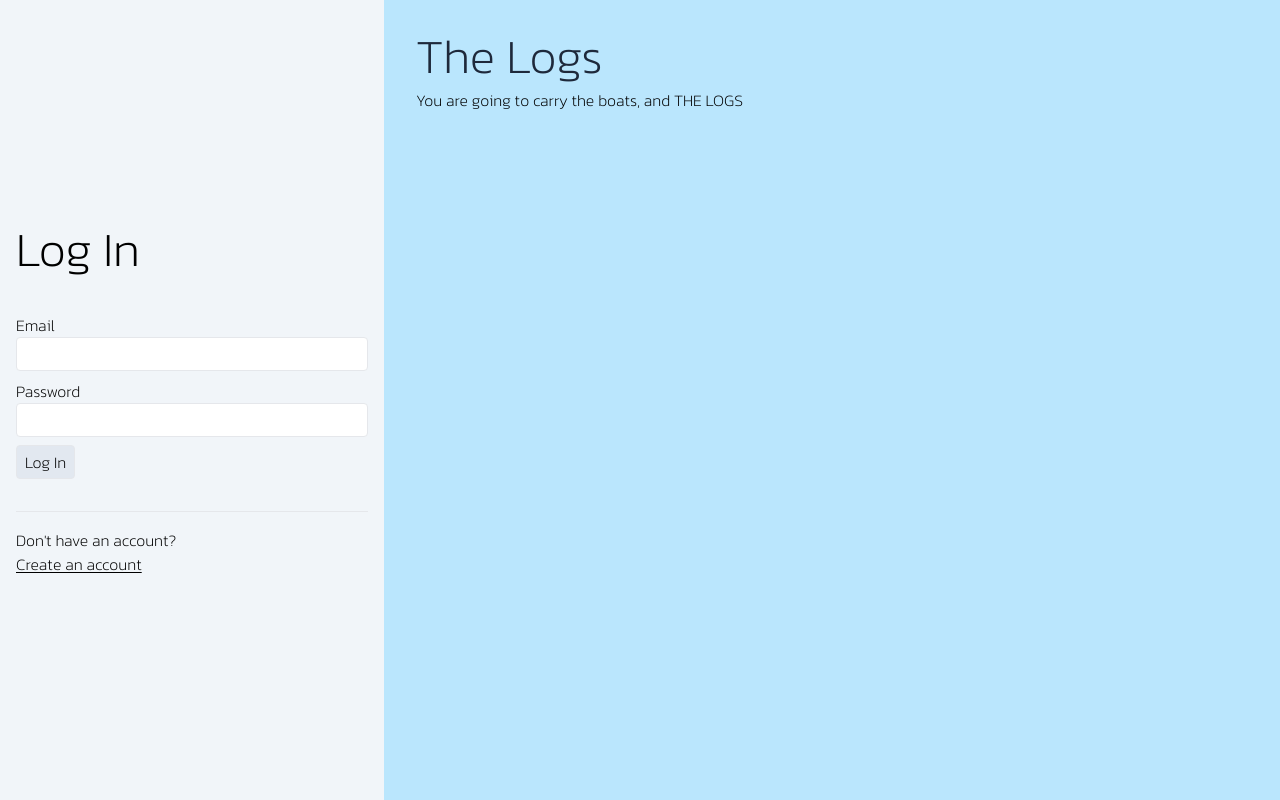
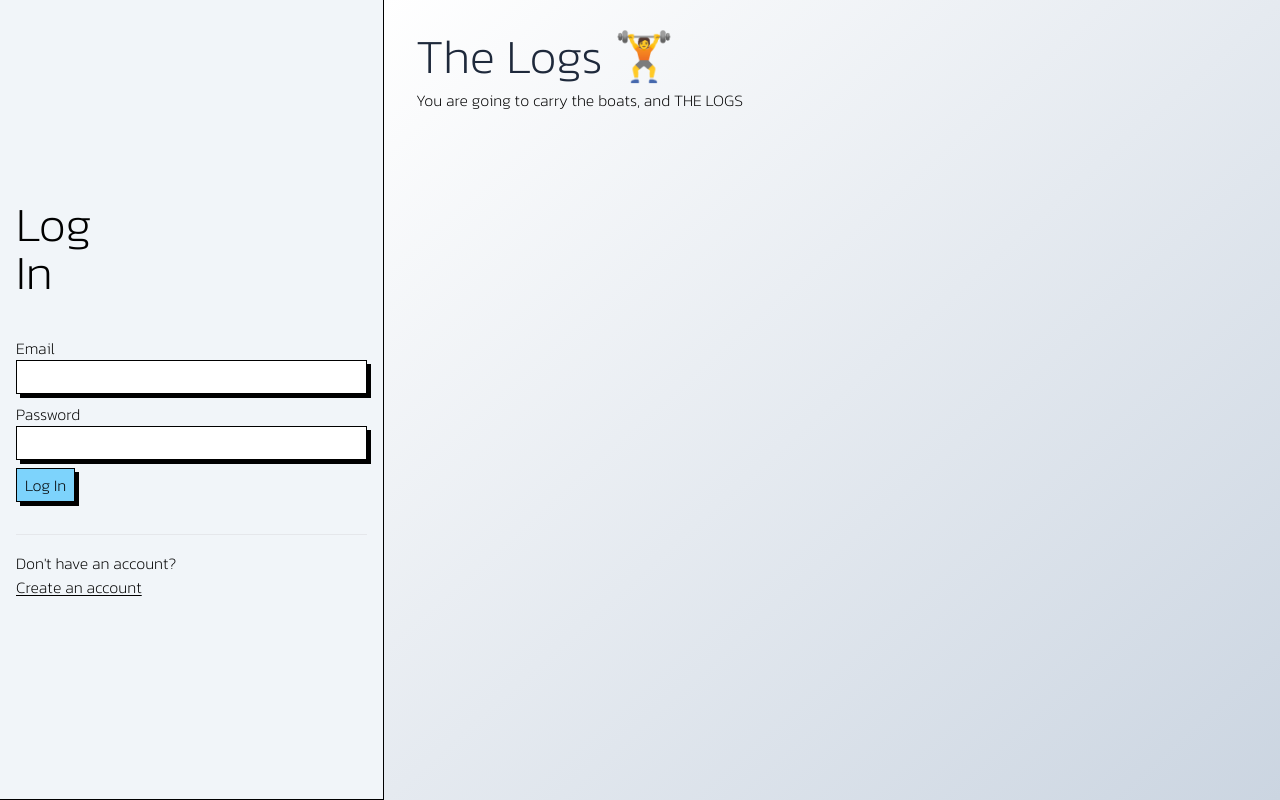
Before and after one commit to dannygrimmig/workout-app, a Next.js app: page /auth in a window 1280 px wide. Built offline with nearby package versions, Linux system fonts and the light colour scheme.

Commit message:
auth styling

```diff
--- a/app/layout.tsx
+++ b/app/layout.tsx
@@ -4,8 +4,8 @@ import type { Metadata } from "next";
 
 export const metadata: Metadata = {
   title: {
-    template: "%s | The Logs",
-    default: "The Logs",
+    template: "%s | The Logs 🏋️",
+    default: "The Logs 🏋️",
   },
   description: "The Logs | Create, Share, and Track your workouts.",
   metadataBase: new URL("https://workout-app-one-self.vercel.app/"),
--- a/app/ui/Auth/authForm.tsx
+++ b/app/ui/Auth/authForm.tsx
@@ -11,11 +11,11 @@ export function Authentication() {
 
   return (
     <div className="grid sm:grid-cols-10 min-h-screen">
-      <div className="sm:col-span-4 lg:col-span-3 h-screen flex flex-col gap-8 justify-center px-4 sm:sticky top-0">
+      <div className="sm:col-span-4 lg:col-span-3 h-screen flex flex-col gap-8 justify-center px-4 sm:sticky top-0 sm:border-r border-b border-black">
         <div className="flex justify-between">
           <h1 className="text-5xl">{actionText}</h1>
           <h2 className="text-5xl font-header text-slate-800 mb-2 sm:invisible">
-            The Logs
+            The Logs 🏋️
           </h2>
         </div>
 
@@ -29,7 +29,7 @@ export function Authentication() {
               type="text"
               name="email"
               autoComplete="email"
-              className="border rounded px-2 py-1 w-full"
+              className="px-2 py-1 w-full shadow-[4px_4px] shadow-black border border-black"
             />
           </div>
 
@@ -38,13 +38,13 @@ export function Authentication() {
             <input
               type="password"
               name="password"
-              className="border rounded px-2 py-1 w-full"
+              className="px-2 py-1 w-full shadow-[4px_4px] shadow-black border border-black"
             />
           </div>
 
           <button
             type="submit"
-            className="block border rounded px-2 py-1 w-max bg-slate-200"
+            className="px-2 py-1 w-max bg-sky-300 hover:bg-sky-500 shadow-[4px_4px] shadow-black border border-black"
           >
             {actionText}
           </button>
@@ -63,9 +63,11 @@ export function Authentication() {
         </div>
       </div>
 
-      <div className="bg-sky-200 sm:col-span-6 lg:col-span-7 p-8 flex flex-col gap-8">
+      <div className="bg-gradient-to-br from-white to-slate-300 sm:col-span-6 lg:col-span-7 p-8 flex flex-col gap-8">
         <div>
-          <h2 className="text-5xl font-header text-slate-800 mb-2">The Logs</h2>
+          <h2 className="text-5xl font-header text-slate-800 mb-2">
+            The Logs 🏋️
+          </h2>
           <p>You are going to carry the boats, and THE LOGS</p>
         </div>
       </div>
```
